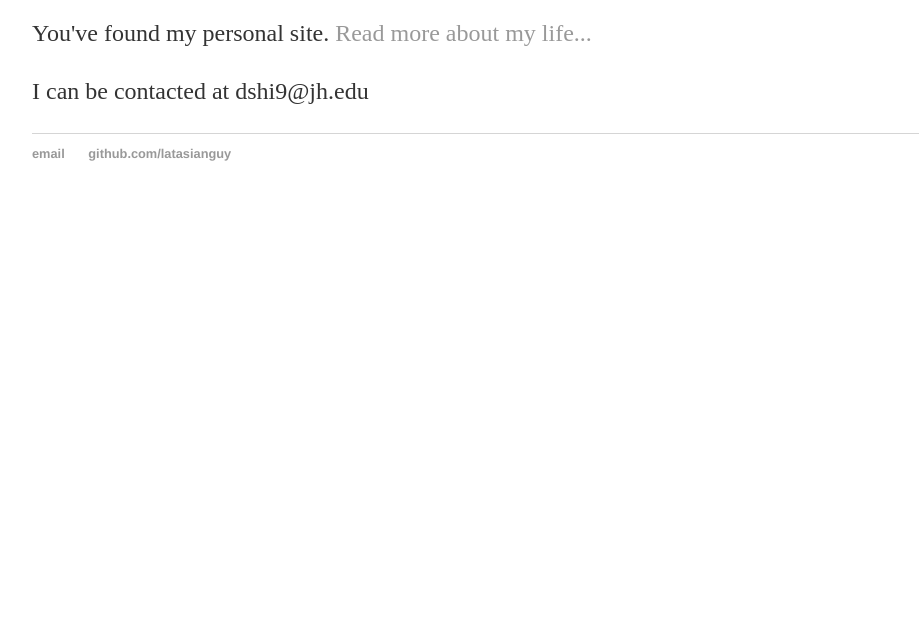
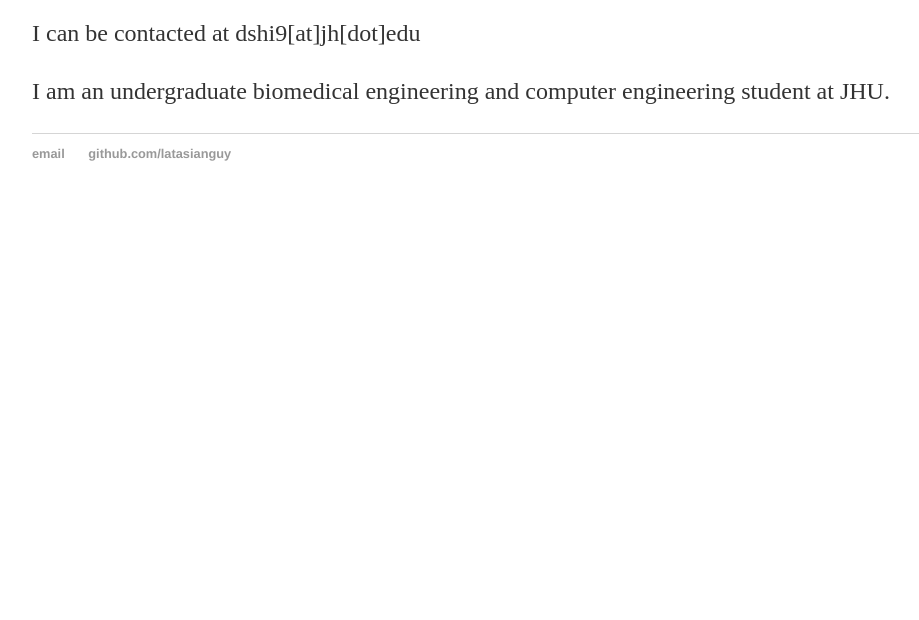
Before and after one commit to latasianguy/latasianguy.github.io, a plain HTML site: page index.html in a window 1280 px wide. Shown: the part 180-800 px from the top of the page, without its empty margins (160-1079 px from the left). Drawn offline with Linux system fonts and the light colour scheme; files that its build step writes are made by us from their sources.

Commit message:
Update index.html

```diff
--- a/index.html
+++ b/index.html
@@ -17,8 +17,8 @@
 		<div class="container">
     		<div class="blurb">
         		<h1>Hi there, I'm David!</h1>
-				<p>You've found my personal site.</em> <a href="/about">Read more about my life...</a></p>
-				<p>I can be contacted at dshi9@jh.edu</p>
+				<p>I can be contacted at dshi9[at]jh[dot]edu</p>
+			<p>I am an undergraduate biomedical engineering and computer engineering student at JHU.</p>
     		</div><!-- /.blurb -->
 		</div><!-- /.container -->
 		<footer>
```
